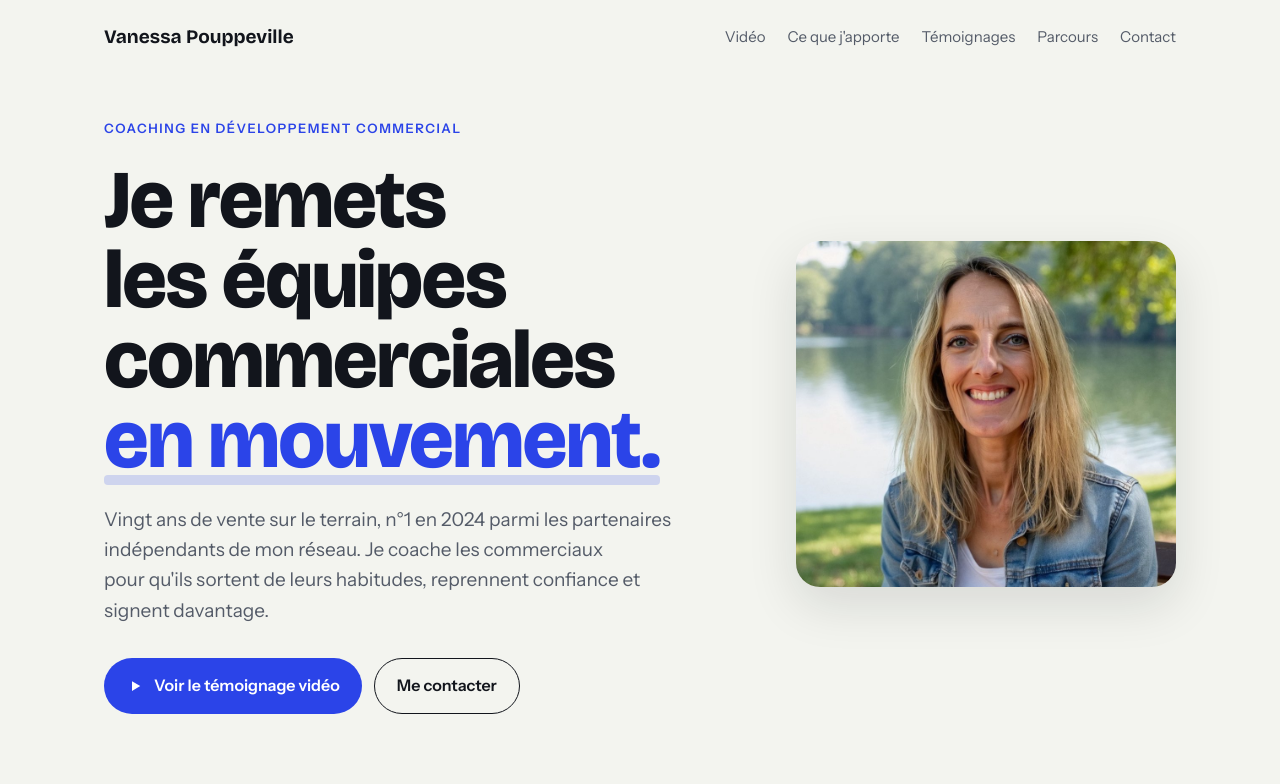
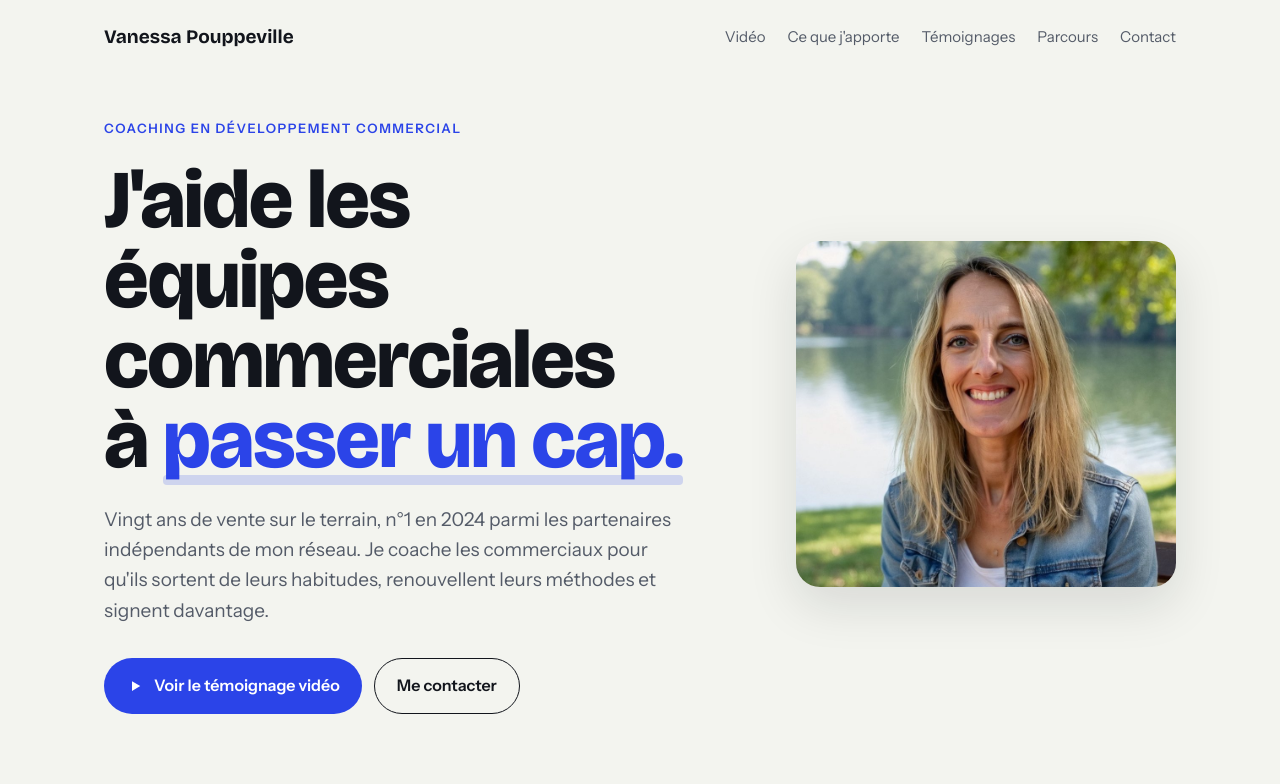
Before and after one commit to vpoupp/coaching, a plain HTML site: page index.html in a window 1280 px wide. Shown: the top 784 px of the page. Drawn offline with nearby package versions, Linux system fonts and the light colour scheme.

Commit message:
Nouvelle accroche : passer un cap
Co-Authored-By: Claude Opus 5.5 <noreply@anthropic.com>
Claude-Session: https://claude.ai/code/session_01KfYesEgp6UJtL3ezKv5C5a

```diff
--- a/index.html
+++ b/index.html
@@ -4,11 +4,11 @@
 <meta charset="utf-8">
 <meta name="viewport" content="width=device-width, initial-scale=1">
 <title>Vanessa Pouppeville, coaching commercial</title>
-<meta name="description" content="Coaching en développement commercial. 20 ans de vente, n°1 de mon réseau de partenaires en 2024 : je remets les équipes commerciales en mouvement.">
+<meta name="description" content="Coaching en développement commercial. 20 ans de vente, n°1 de mon réseau de partenaires en 2024 : j'aide les équipes commerciales à passer un cap.">
 <meta property="og:type" content="website">
 <meta property="og:url" content="https://coaching.vpouppeville.com/">
 <meta property="og:title" content="Vanessa Pouppeville, coaching en développement commercial">
-<meta property="og:description" content="20 ans de vente et de management commercial. Je remets les équipes commerciales en mouvement.">
+<meta property="og:description" content="20 ans de vente et de management commercial. J'aide les équipes commerciales à passer un cap.">
 <meta property="og:image" content="https://coaching.vpouppeville.com/og.jpg">
 <meta property="og:image:width" content="1200">
 <meta property="og:image:height" content="630">
@@ -193,8 +193,8 @@ footer{padding:36px 0 48px;color:var(--muted);font-size:14px}
     <div class="hero">
       <div>
         <span class="eyebrow">Coaching en développement commercial</span>
-        <h1>Je remets les équipes commerciales <em>en mouvement.</em></h1>
-        <p class="lead">Vingt ans de vente sur le terrain, n°1 en 2024 parmi les partenaires indépendants de mon réseau. Je coache les commerciaux pour qu'ils sortent de leurs habitudes, reprennent confiance et signent davantage.</p>
+        <h1>J'aide les équipes commerciales à <em>passer un cap.</em></h1>
+        <p class="lead">Vingt ans de vente sur le terrain, n°1 en 2024 parmi les partenaires indépendants de mon réseau. Je coache les commerciaux pour qu'ils sortent de leurs habitudes, renouvellent leurs méthodes et signent davantage.</p>
         <div class="ctas">
           <a class="btn btn-primary" href="#video">
             <svg width="18" height="18" viewBox="0 0 24 24" fill="currentColor" aria-hidden="true"><path d="M8 5.5v13l11-6.5z"/></svg>
```
